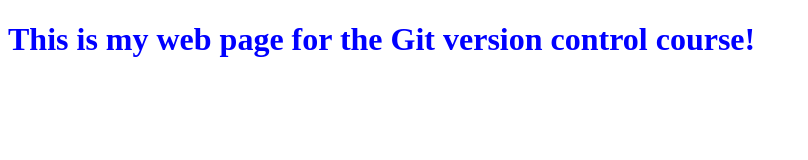
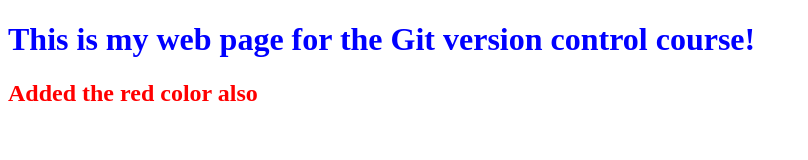
Before and after one commit to fox-ryanfougere/0main_openSAP_repo, a plain HTML site: page index.html in a window 1280 px wide. Shown: the whole page, without its empty margins (0-808 px from the left). Drawn offline with Linux system fonts and the light colour scheme.

```diff
--- a/index.html
+++ b/index.html
@@ -6,5 +6,6 @@
 	</head>
 	<body>
 		<h1 style = "color: Blue">This is my web page for the Git version control course!</h1>
+		<h2 style = "color: Red">Added the red color also</h2>
 	</body>
 </html>
```
